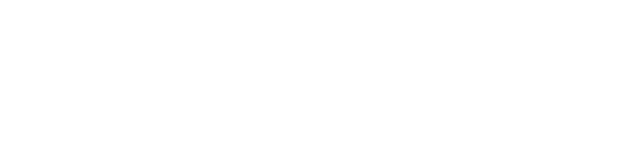
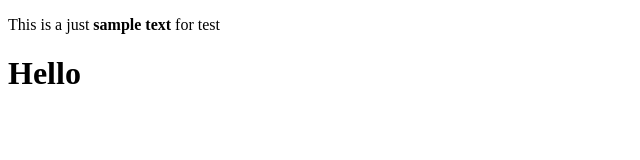
Before and after one commit to lizzykim/react-from-scratch, a plain HTML site: page dongchang/index.html in a window 1280 px wide. Shown: the whole page, without its empty margins (0-640 px from the left). Drawn offline with Linux system fonts and the light colour scheme.

Commit message:
Finish chapter 0

```diff
--- a/dongchang/index.html
+++ b/dongchang/index.html
@@ -5,8 +5,11 @@
     <meta name="viewport" content="width=device-width, initial-scale=1.0" />
     <meta http-equiv="X-UA-Compatible" content="ie=edge" />
   </head>
+  <script src="./src/index.js"></script>
   <body>
     <noscript>You need to enable JavaScript to run this app.</noscript>
-    <div id="root"></div>
+    <div id="root">
+      <p title="Test">This is a just <b>sample text</b> for test</p>
+    </div>
   </body>
 </html>
--- /dev/null
+++ b/dongchang/src/index.js
@@ -0,0 +1,32 @@
+/**
+ * Console log document
+ */
+// window.onload = function () {
+//   console.log(document);
+//   console.log(document.documentElement);
+//   console.log(document.body);
+//   console.log(document.getElementById('root'));
+// };
+
+/**
+ * Ch 00
+ */
+window.onload = function () {
+  const element = {
+    type: 'h1',
+    props: {
+      title: 'foo',
+      children: 'Hello',
+    },
+  };
+
+  const node = document.createElement(element.type);
+  node['title'] = element.props.title;
+
+  const text = document.createTextNode('');
+  text['nodeValue'] = element.props.children;
+
+  const container = document.getElementById('root');
+  node.appendChild(text);
+  container.appendChild(node);
+};
```
Also changed, not shown: README.md, dongchang/README.md (added), dongchang/summary/Chapter0/README.md (added).
